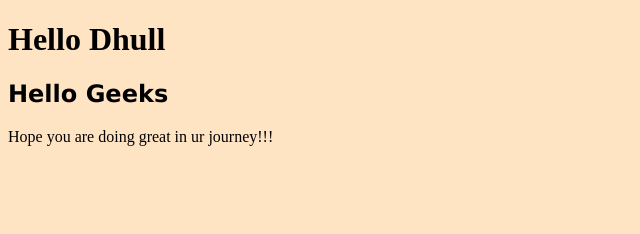
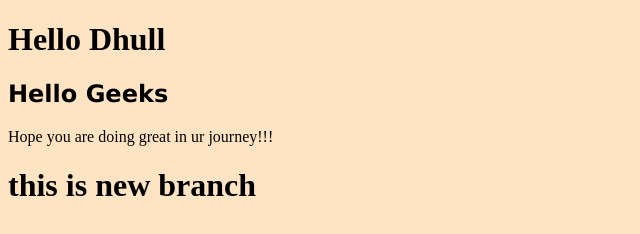
Before and after one commit to sahil20041/merge, a plain HTML site: page index.html in a window 1280 px wide. Shown: the whole page, without its empty margins (0-640 px from the left). Drawn offline with Linux system fonts and the light colour scheme.

Commit message:
new branch

```diff
--- a/index.html
+++ b/index.html
@@ -10,5 +10,6 @@
     <h1>Hello Dhull</h1>
     <h2>Hello Geeks</h2>
     <p>Hope you are doing great in ur journey!!!</p>
+    <h1>this is new branch</h1>
 </body>
 </html>
```
